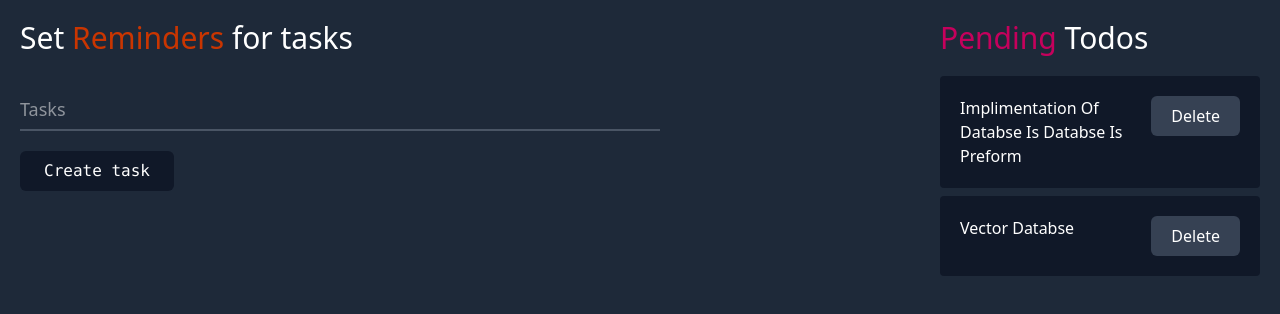
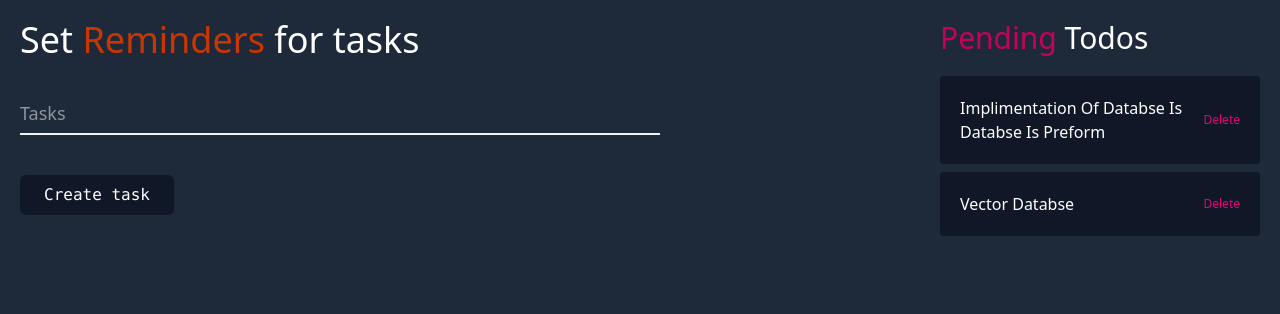
Before and after one commit to strictlyManish/New-Series, a React (Vite) app in the folder Day 01/: page / in a window 1280 px wide. Shown: the top 314 px of the page. Built offline with nearby package versions, Linux system fonts and the light colour scheme.

Commit message:
Context | Clear

```diff
--- a/Day 01/package.json
+++ b/Day 01/package.json
@@ -11,11 +11,11 @@
   },
   "dependencies": {
     "@tailwindcss/vite": "^4.1.13",
-    "framer-motion": "^12.23.19",
     "lucide-react": "^0.544.0",
     "nanoid": "^5.1.6",
     "react": "^19.1.1",
     "react-dom": "^19.1.1",
+    "react-hook-form": "^7.63.0",
     "react-toastify": "^11.0.5",
     "tailwindcss": "^4.1.13"
   },
--- a/Day 01/src/App.jsx
+++ b/Day 01/src/App.jsx
@@ -1,17 +1,11 @@
 import Read from "./components/Read";
 import Creat from "./components/Creat";
-import { useState } from "react";
 
 function App() {
-  const [data, setData] = useState([
-    { title: "implimentation of databse is databse is preform", id: '86d54r', isComplited: false },
-    { title: "Vector databse", id: '8654r', isComplited: false },
-  ]);
-
   return (
     <div className="bg-gray-800 text-white h-screen w-screen flex justify-between p-5 overflow-hidden">
-      <Creat data={data} setData={setData} />
-      <Read data={data} setData={setData} />
+      <Creat/>
+      <Read />
     </div>
   );
 }
--- /dev/null
+++ b/Day 01/src/Wraper.jsx
@@ -0,0 +1,22 @@
+import React, { createContext, useState } from "react";
+
+export const todocontex = createContext(null);
+
+function Wraper(propps) {
+  const [todos, setTodos] = useState([
+    {
+      title: "implimentation of databse is databse is preform",
+      id: "86d54r",
+      isComplited: false,
+    },
+    { title: "Vector databse", id: "8654r", isComplited: false },
+  ]);
+
+  return (
+    <todocontex.Provider value={[todos, setTodos]}>
+      {propps.children}
+    </todocontex.Provider>
+  );
+}
+
+export default Wraper;
--- a/Day 01/src/components/Creat.jsx
+++ b/Day 01/src/components/Creat.jsx
@@ -1,40 +1,46 @@
 import { nanoid } from "nanoid";
-import React, { useState } from "react";
+import { useForm } from "react-hook-form";
+import {toast} from "react-toastify"
+
 
 function Creat(props) {
-  const {data, setData} = props;
-  const [title, setTitle] = useState();
 
-  const sumbitData = (e) =>{
+  const {todos, setTodos} = props;
 
-    if(title.trim().length === 0) return
+  const {
+    register,
+    handleSubmit,
+    watch,
+    reset,
+    formState: { errors },
+  } = useForm();
 
-    e.preventDefault();
+  const sumbitData = (data) => {
+    data.isComplited = false
+    data.id = nanoid(6);
 
-    const newttask = {
-      title,
-      id:nanoid(4),
-      isComplited:false
-    };
+    const copytodos = [...todos];
+    copytodos.push(data);
+    setTodos(copytodos);
+    toast.success('Task created')
+    reset();
+  };
 
-    const updatedData = [...data];
-    updatedData.push(newttask);
-    setData(updatedData);
-    setTitle('')
-  }
 
   return (
-    <form onSubmit={(e) => sumbitData(e)}>
-      <h1 className="text-3xl">Set <span className="text-orange-700">Reminders</span> for tasks</h1>
+    <form onSubmit={handleSubmit(sumbitData)}>
+      <h1 className="text-4xl">
+        Set <span className="text-orange-700">Reminders</span> for tasks
+      </h1>
       <div className="flex flex-col gap-5 mt-10">
         <input
-          value={title}
-          onChange={(e) => setTitle(e.target.value)}
+          {...register("title",{required:'This filed is required kindly filout this filed'})}
           type="text"
           name="title"
           placeholder="Tasks"
-          className="outline-none border-b-2 w-[50vw] text-[18px] pb-1.5 border-gray-600"
+          className="outline-none border-b-2 w-[50vw] text-[18px] pb-1.5 border-gray-100"
         />
+        {<small className="text-red-500 ">{errors?.title?.message}</small>}
         <button className="bg-gray-900 w-fit px-6 py-2 rounded-md font-mono active:scale-95 transition-all cursor-pointer">
           Create task
         </button>
--- a/Day 01/src/components/Read.jsx
+++ b/Day 01/src/components/Read.jsx
@@ -1,23 +1,37 @@
-import React from "react";
+import React, { useContext } from "react";
+import { toast } from "react-toastify";
+import { todocontex } from "../Wraper";
 
-function Read(propps) {
-  const { data, setData } = propps;
+function Read() {
+  const [todos, setTodos] = useContext(todocontex);
 
 
-  const renderData = data.map((obj) => {
+
+  const renderData = todos.map((obj) => {
     return (
-      <div key={obj.id} className="flex bg-gray-900 p-5 justify-between rounded">
+      <div
+        key={obj.id}
+        className="flex bg-gray-900 p-5 justify-between rounded"
+      >
         <p className="capitalize">{obj.title}</p>
         <button
-        className="bg-gray-700 w-fit h-fit px-5 py-2 rounded-md active:scale-95 cursor-pointer"
-        onClick={()=>setData(data.filter((item) => item.id !== obj.id))}>Delete</button>
+        className="text-pink-600 text-[12px] cursor-pointer"
+          onClick={() => {
+            setTodos(todos.filter((item) => item.id !== obj.id));
+            toast.error("Task deleted");
+          }}
+        >
+          Delete
+        </button>
       </div>
     );
   });
 
   return (
     <div>
-      <h1 className=" mb-5 text-3xl capitalize"><span className="text-pink-700">Pending</span> todos</h1>
+      <h1 className=" mb-5 text-3xl capitalize">
+        <span className="text-pink-700">Pending</span> todos
+      </h1>
       <div className="flex flex-col gap-2 w-[25vw]">{renderData}</div>
     </div>
   );
--- a/Day 01/src/main.jsx
+++ b/Day 01/src/main.jsx
@@ -3,10 +3,13 @@ import { createRoot } from "react-dom/client";
 import "./index.css";
 import App from "./App.jsx";
 import { ToastContainer } from "react-toastify";
+import Wraper from "./Wraper.jsx";
 
 createRoot(document.getElementById("root")).render(
   <StrictMode>
-    <App />
-    <ToastContainer />
+    <Wraper>
+      <App />
+      <ToastContainer position="bottom-left" />
+    </Wraper>
   </StrictMode>
 );
```
Also changed, not shown: 1 other file (tests, documents, lock files or other folders).
